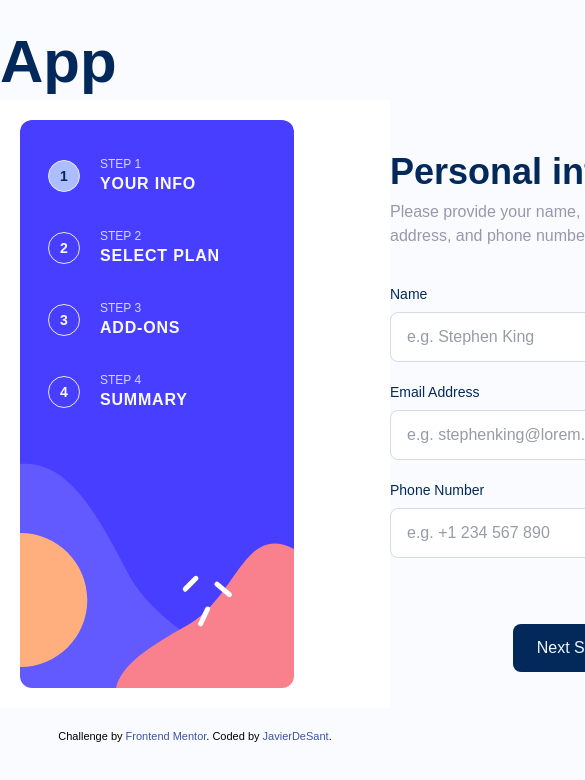
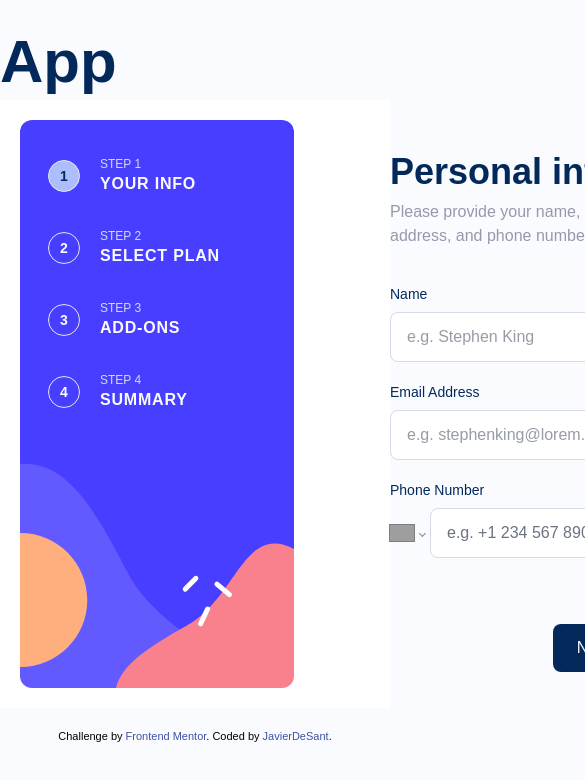
Before and after one commit to javierdesant/multistep-form, a React (Vite) app: page / in a window 390 px wide. Shown: the top 780 px of the page, 585 px wide, since content can reach past the window. Built offline with nearby package versions, Linux system fonts and the light colour scheme; grey boxes are pictures that could not be loaded.

Commit message:
feat!: install react-phone-input for phone validation

```diff
--- a/src/components/Form.tsx
+++ b/src/components/Form.tsx
@@ -1,6 +1,8 @@
 import { FunctionComponent, useEffect, useState } from "react"
-import { useForm } from "react-hook-form"
+import { Controller, useForm } from "react-hook-form"
 import { z } from "zod" // TODO: implement zod for safer validation
+import 'react-phone-number-input/style.css'
+import PhoneInput from 'react-phone-number-input'
 
 interface FormProps {
     steps: {
@@ -12,7 +14,7 @@ interface FormProps {
 interface FormValues {
     name: string
     email: string
-    phone: number
+    phone: string
     plan: "arcade" | "advanced" | "pro"
     billing: "montly" | "yearly"
     addons: {   //  TODO: get addons options from props
@@ -41,7 +43,7 @@ export default function Form({ steps }: FormProps) {
             setCurrentStep(prevStep => prevStep + 1);
     };
 
-    const { register } = form
+    const { register, control } = form
 
     return (
         <div className="flex grow bg-white p-5">
@@ -98,13 +100,19 @@ export default function Form({ steps }: FormProps) {
                     />
 
                     <label htmlFor="phone" className=" mt-5 mb-2">Phone Number</label>
-                    <input type="tel" id="phone" pattern="[0-9]{3}-[0-9]{2}-[0-9]{3}" placeholder="e.g. +1 234 567 890"
-                        className="border-brand-light-gray text-brand-marine-blue font-medium placeholder:opacity-70 rounded-lg py-3 px-4"
-                        {...register("phone",
-                            { required: "This field is required" }  // TODO: add phone number validation
-                        )}
-                    />
-
+                    <Controller
+                    control={control}
+                    name="phone"
+                    render={({ field: { onChange, value } }) => (
+                        <PhoneInput
+                            className="phone-input"
+                            value={value}
+                            onChange={onChange}
+                            defaultCountry="ES"
+                            placeholder="e.g. +1 234 567 890"
+                        />
+                    )}
+                />
                 </div>}
 
                 {/* <!-- Step 1 end -->
```
